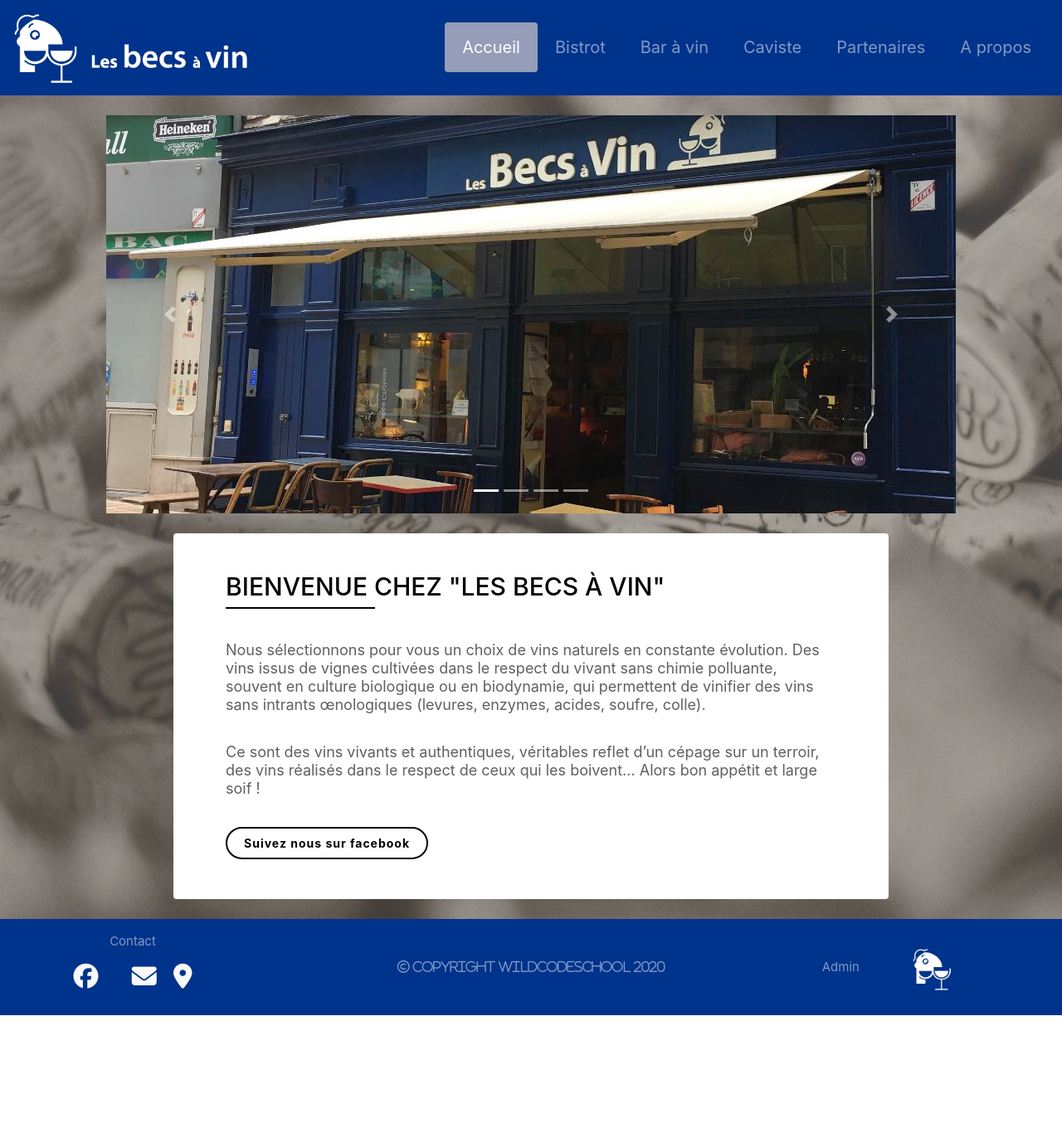
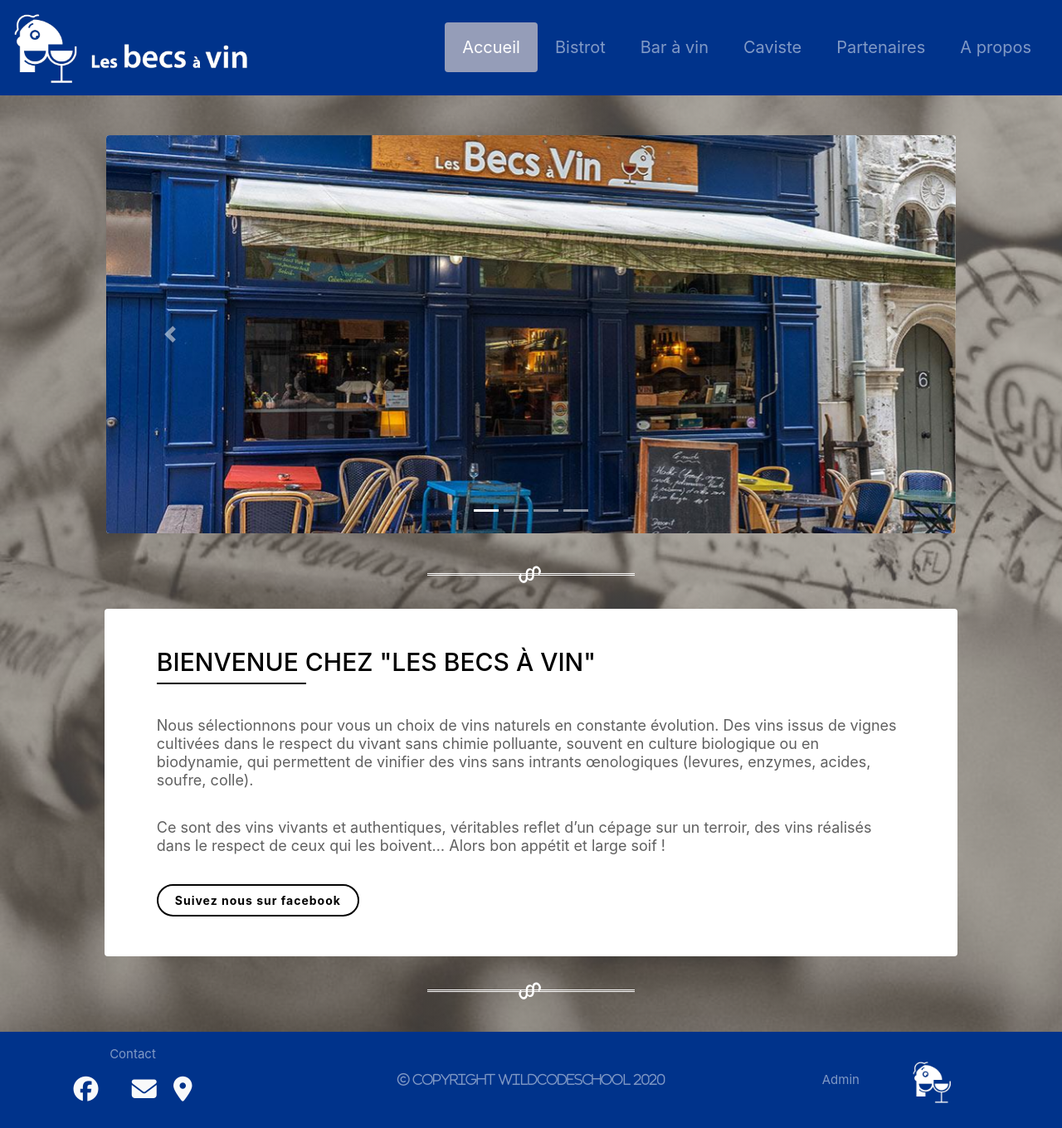
Before and after one commit to fredericbertrand/becsaVin, a Django app: page / in a window 1280 px wide. Shown: the whole page at 83% size. Before the commit the page ends 1224 px from the top, so only its background shows below. Run offline with Django 3.2, Linux system fonts and the light colour scheme; some libraries are stand-ins or nearby versions; grey boxes are pictures that could not be loaded.

Commit message:
change photo and fix size carousel

```diff
--- a/becsavin/main_app/static/main_app/css/style.css
+++ b/becsavin/main_app/static/main_app/css/style.css
@@ -27,6 +27,10 @@ li {
 .container {
   display: flex;
   justify-content: center;
+}
+.largeurcar {
+  height: 60vh !important;
+  width: 80vw !important;
 }
 .imgcar {
   height: 60vh !important;
@@ -140,7 +144,7 @@ hr.style-eight:after {
 }
 .aboutus {
   /* margin-left: 45px !important; */
-  width: 65vw;
+  width: 78vw;
 }
 
 /* a:hover,
--- a/becsavin/main_app/templates/main_app/carousel.html
+++ b/becsavin/main_app/templates/main_app/carousel.html
@@ -1,5 +1,5 @@
 {% load static %}
-<div class="container pt-4">
+<div class="container pt-5">
     <div class="row bg-white rounded">
         <div id="carousselIndicators" class="carousel slide carousel-fade" data-ride="carousel">
             <!-- Indicateurs -->
@@ -11,22 +11,18 @@
             </ul>
 
             <!-- Carrousel -->
-            <div class="carousel-inner">
+            <div class="carousel-inner largeurcar rounded">
                 <div class="carousel-item active" data-interval="4000">
-                    <img src="{% static 'main_app/img/carousel/picture1.jpeg'%}" alt="Carrousel slide 1"
-                        class="d-block imgcar">
+                    <img src="{% static 'main_app/img/carousel/picture8.jpeg'%}" alt="Carrousel slide 1" class="imgcar">
                 </div>
                 <div class="carousel-item" data-interval="3000">
-                    <img src="{% static 'main_app/img/carousel/picture2.jpeg'%}" alt="Carrousel slide 2"
-                        class="d-block imgcar">
+                    <img src="{% static 'main_app/img/carousel/picture2.jpeg'%}" alt="Carrousel slide 2" class="imgcar">
                 </div>
                 <div class="carousel-item" data-interval="2000">
-                    <img src="{% static 'main_app/img/carousel/picture5.png'%}" alt="Carrousel slide 3"
-                        class="d-block imgcar">
+                    <img src="{% static 'main_app/img/carousel/picture7.jpeg'%}" alt="Carrousel slide 3" class="imgcar">
                 </div>
                 <div class="carousel-item" data-interval="1000">
-                    <img src="{% static 'main_app/img/carousel/picture4.jpeg'%}" alt="Carrousel slide 3"
-                        class="d-block imgcar">
+                    <img src="{% static 'main_app/img/carousel/picture4.jpeg'%}" alt="Carrousel slide 3" class="imgcar">
                 </div>
             </div>
 
@@ -42,7 +38,7 @@
         </div>
     </div>
 </div>
-
+<hr class="style-eight mb-3 mt-5">
 <div class="container py-4 px-5">
     <div class="row bg-white rounded">
         <div class="col-md-9 col-sm-6 col-xs-12">
@@ -61,3 +57,4 @@
         </div>
     </div>
 </div>
+<hr class="style-eight mb-5 mt-3">
```
Also changed, not shown: becsavin/main_app/static/main_app/img/carousel/picture4.jpeg, becsavin/main_app/static/main_app/img/carousel/picture6.jpeg (added), becsavin/main_app/static/main_app/img/carousel/picture7.jpeg (added), becsavin/main_app/static/main_app/img/carousel/picture8.jpeg (added).
